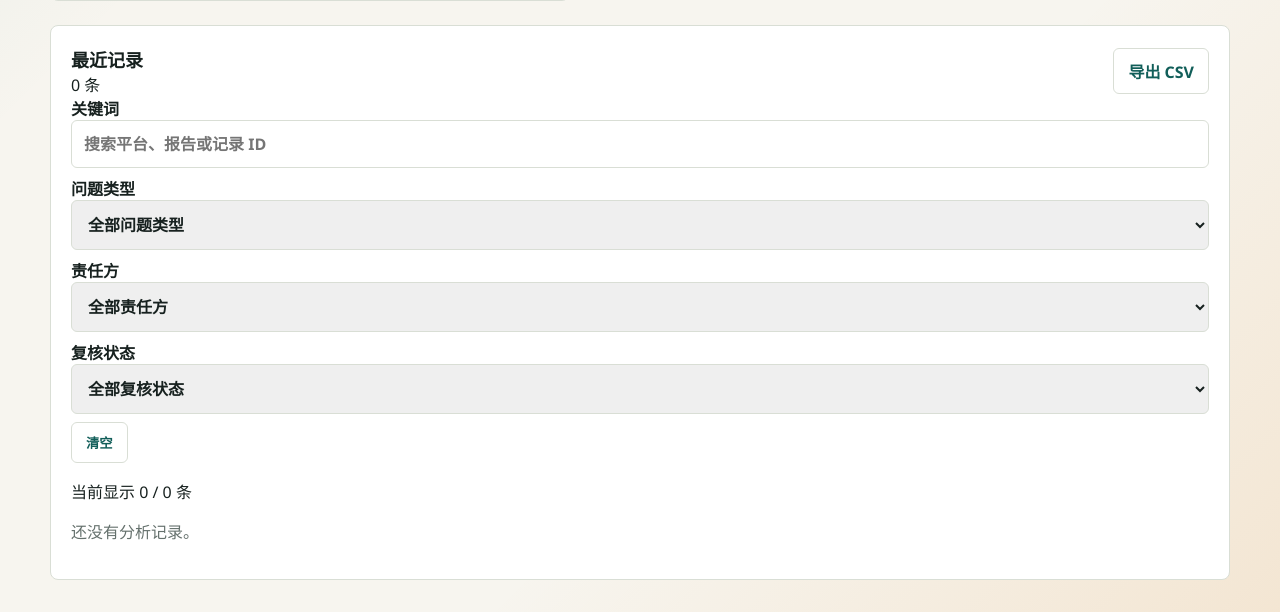
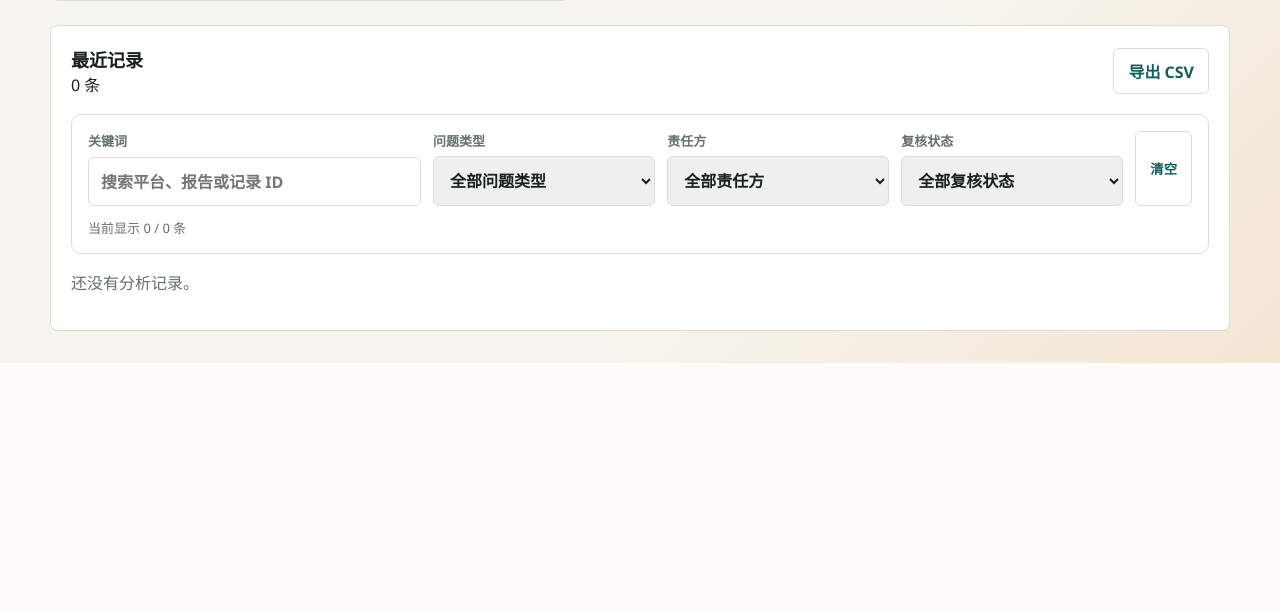
Before and after one commit to ARIUM-hub/AI-Agent-Development, a FastAPI app: page / in a window 1280 px wide. Shown: the part 771-1383 px from the top of the page. After the commit the page ends 1134 px from the top, so only its background shows below. Run offline with FastAPI, Linux system fonts and the light colour scheme.

Commit message:
feat: filter recent records locally

```diff
--- a/src/customer_issue_agent/static/styles.css
+++ b/src/customer_issue_agent/static/styles.css
@@ -316,6 +316,43 @@ textarea:focus-visible {
   justify-content: flex-start;
 }
 
+.record-filter {
+  display: grid;
+  grid-template-columns: minmax(220px, 1.5fr) repeat(3, minmax(160px, 1fr)) auto;
+  gap: 12px;
+  margin-top: 18px;
+  padding: 16px;
+  border: 1px solid var(--line);
+  border-radius: 10px;
+  background: rgba(255, 255, 255, 0.62);
+}
+
+.filter-field {
+  display: grid;
+  gap: 6px;
+  margin: 0;
+}
+
+.filter-field span,
+.filter-count {
+  color: var(--muted);
+  font-size: 13px;
+}
+
+.filter-count {
+  grid-column: 1 / -1;
+  margin: 0;
+}
+
+.filter-empty {
+  margin: 16px 0 0;
+  padding: 16px;
+  border: 1px dashed var(--line);
+  border-radius: 8px;
+  color: var(--muted);
+  text-align: center;
+}
+
 .batch-results:empty {
   display: none;
 }
@@ -369,6 +406,10 @@ textarea:focus-visible {
   .workspace-grid {
     grid-template-columns: 1fr;
   }
+
+  .record-filter {
+    grid-template-columns: 1fr;
+  }
 }
 
 @media (max-width: 720px) {
```
Also changed, not shown: src/customer_issue_agent/static/app.js (+68 -0 lines), tests/test_app.py (+28 -0 lines).
